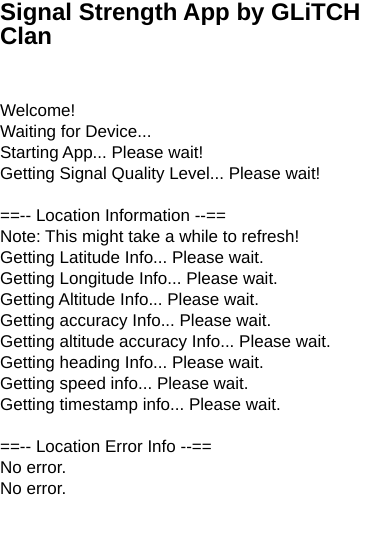
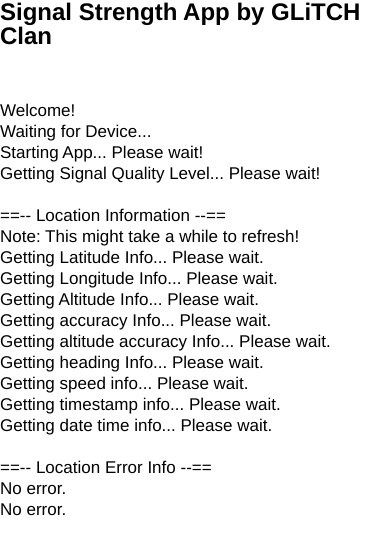
Before and after one commit to rajatchd/SIH2020_PJ234_GLiTCH-_GitRepository_COEP, a plain HTML site: page com.glitchclan.signal/www/index.html in a window 390 px wide. Drawn offline with Linux system fonts and the light colour scheme; some packages are replaced by stand-ins of ours.

Commit message:
Added datetime element to main screen

```diff
--- a/com.glitchclan.signal/www/index.html
+++ b/com.glitchclan.signal/www/index.html
@@ -44,6 +44,8 @@
     <br>
     <label id="timestampElement">Getting timestamp info... Please wait.</label>
     <br>
+    <label id="humanTimestamp">Getting date time info... Please wait.</label>
+    <br>
     <br>
     <label id="errSecInfo">==-- Location Error Info --==</label>
     <br>
```
